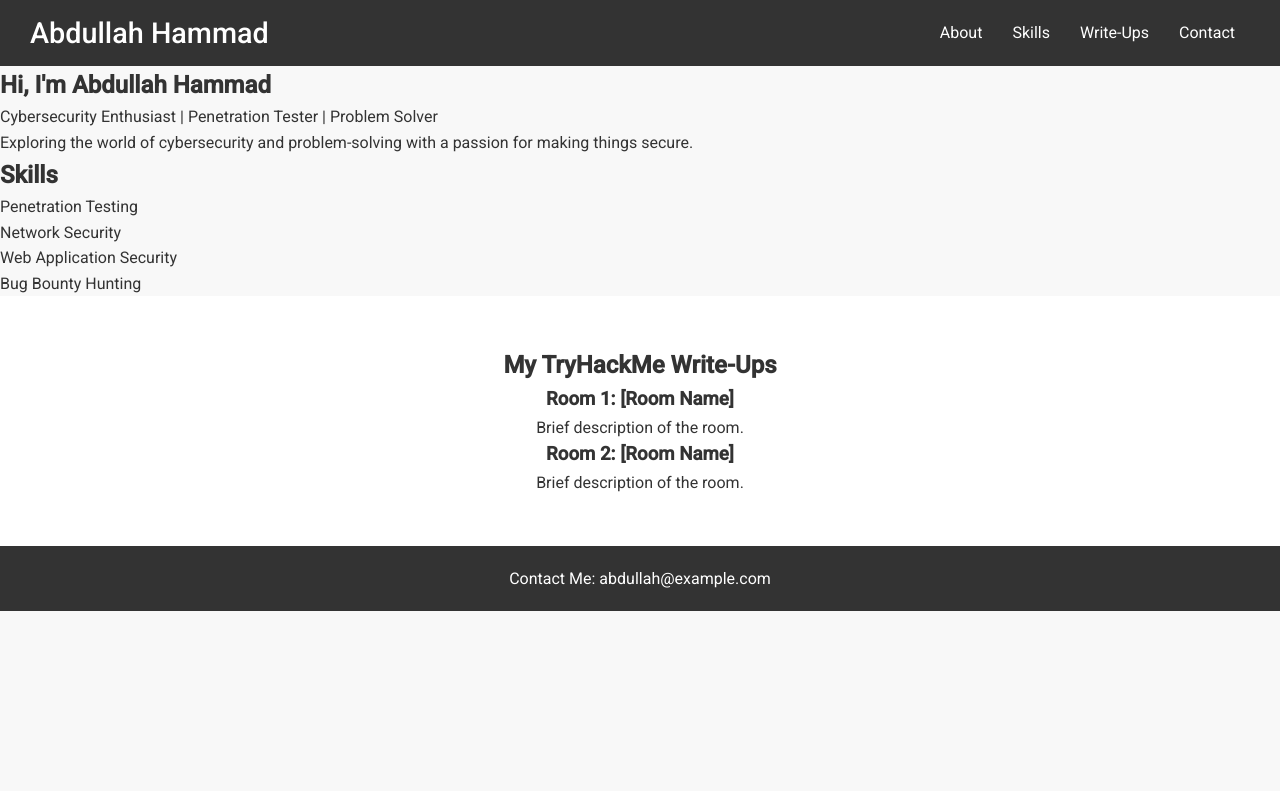
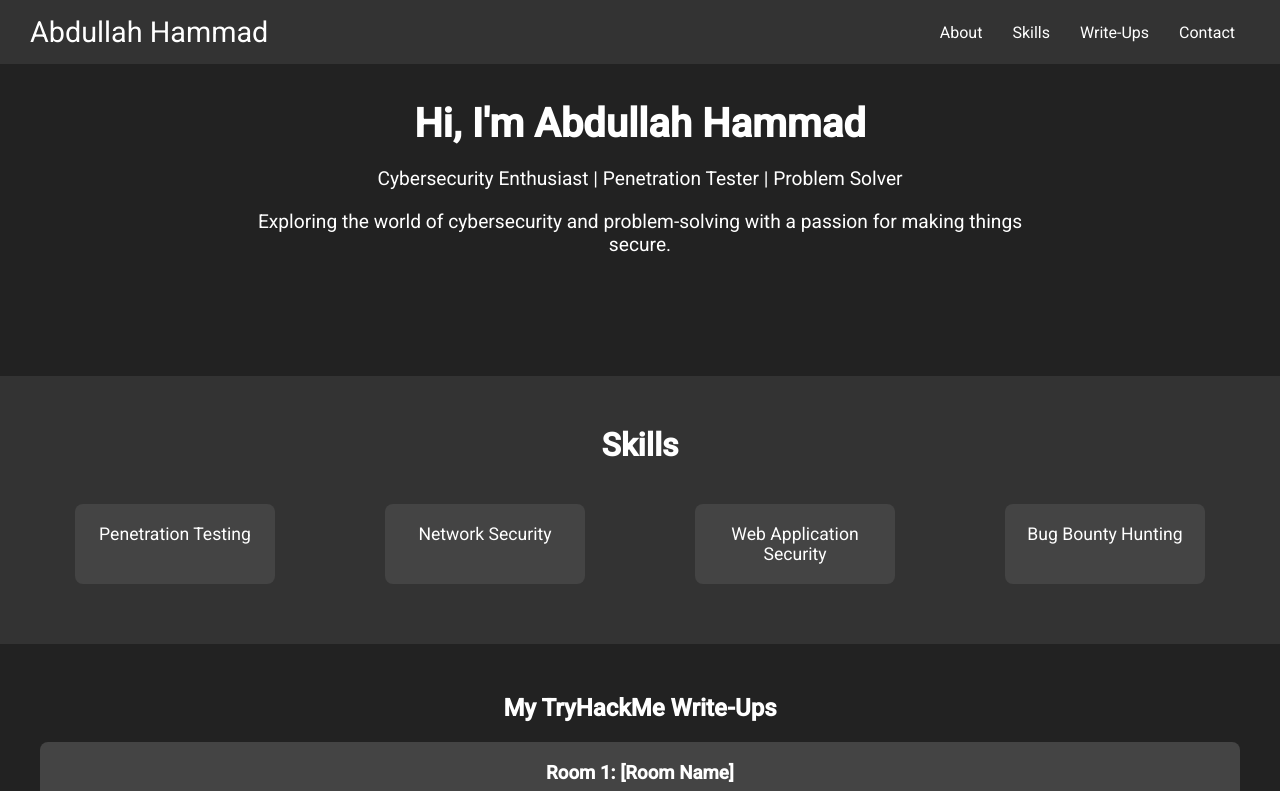
Before and after one commit to AbdullahHammad-1/AbdullahHammad-1.github.io, a plain HTML site: page index.html in a window 1280 px wide. Shown: the top 791 px of the page. Drawn offline with Linux system fonts and the light colour scheme; a script that the page names is missing.

Commit message:
Update style.css

```diff
--- a/style.css
+++ b/style.css
@@ -7,23 +7,28 @@
 
 body {
     font-family: 'Roboto', sans-serif;
-    line-height: 1.6;
-    background-color: #f8f8f8;
-    color: #333;
+    background-color: #111;
+    color: #fff;
 }
 
-/* Navbar */
+header {
+    position: fixed;
+    top: 0;
+    left: 0;
+    width: 100%;
+    background-color: #333;
+    padding: 15px 30px;
+    z-index: 10;
+}
+
 .navbar {
     display: flex;
     justify-content: space-between;
     align-items: center;
-    background-color: #333;
-    padding: 10px 30px;
 }
 
 .navbar .logo {
     font-size: 1.8rem;
-    font-weight: 500;
     color: #fff;
 }
 
@@ -40,116 +45,133 @@ body {
     text-decoration: none;
     color: #fff;
     font-size: 1rem;
-    transition: color 0.3s;
+    transition: 0.3s ease;
 }
 
 .navbar ul li a:hover {
-    color: #f4f4f4;
+    color: #FFD700;
 }
 
-/* Intro Section */
-#intro {
-    height: 100vh;
-    background: url('intro-background.jpg') no-repeat center center/cover;
-    display: flex;
-    justify-content: center;
-    align-items: center;
-    color: #fff;
+/* About Section */
+#about {
+    padding: 100px 20px;
+    text-align: center;
+    background-color: #222;
+}
+
+#about h1 {
+    font-size: 2.5rem;
+    margin-bottom: 20px;
+}
+
+#about p {
+    font-size: 1.2rem;
+    max-width: 800px;
+    margin: 20px auto;
+}
+
+/* Skills Section */
+#skills {
+    padding: 50px 20px;
+    background-color: #333;
     text-align: center;
 }
 
-#intro h1 {
-    font-size: 3.5rem;
-    margin-bottom: 10px;
+#skills h2 {
+    font-size: 2rem;
+    margin-bottom: 30px;
 }
 
-#intro p {
-    font-size: 1.5rem;
+.skills-list {
+    display: flex;
+    justify-content: space-around;
+    flex-wrap: wrap;
+}
+
+.skill-card {
+    background-color: #444;
+    padding: 20px;
+    border-radius: 8px;
+    margin: 10px;
+    width: 200px;
+    text-align: center;
+    font-size: 1.1rem;
+    cursor: pointer;
+}
+
+.skill-card:hover {
+    background-color: #FFD700;
 }
 
 /* Write-Ups Section */
 #writeups {
     padding: 50px 20px;
-    background-color: #fff;
+    background-color: #222;
     text-align: center;
 }
 
-.writeup-list {
-    display: grid;
-    grid-template-columns: repeat(auto-fit, minmax(300px, 1fr));
-    gap: 20px;
-}
-
-.writeup {
-    background-color: #f9f9f9;
+.writeup-card {
+    background-color: #444;
     padding: 20px;
     border-radius: 8px;
-    box-shadow: 0 4px 6px rgba(0, 0, 0, 0.1);
+    margin: 20px;
+    transition: 0.3s ease;
     cursor: pointer;
 }
 
-.writeup h3 {
-    font-size: 1.5rem;
-    color: #333;
+.writeup-card:hover {
+    background-color: #FFD700;
+    transform: translateY(-5px);
 }
 
-.writeup p {
-    font-size: 1rem;
-    color: #555;
+.writeup-card h3 {
     margin-bottom: 10px;
 }
 
-.writeup:hover {
-    transform: translateY(-5px);
-    box-shadow: 0 6px 12px rgba(0, 0, 0, 0.15);
+.writeup-card p {
+    font-size: 1rem;
 }
 
 /* Modal */
 .modal {
     display: none;
     position: fixed;
-    z-index: 1;
+    z-index: 1000;
+    top: 0;
     left: 0;
-    top: 0;
     width: 100%;
     height: 100%;
+    background-color: rgba(0, 0, 0, 0.8);
     overflow: auto;
-    background-color: rgba(0, 0, 0, 0.4);
 }
 
 .modal-content {
-    background-color: #fff;
-    margin: 10% auto;
-    padding: 20px;
-    border-radius: 8px;
+    background-color: #333;
+    margin: 15% auto;
+    padding: 30px;
+    border-radius: 10px;
     width: 60%;
+    color: #fff;
 }
 
 .close {
-    color: #aaa;
+    color: #fff;
     font-size: 28px;
-    font-weight: bold;
     position: absolute;
-    top: 0;
-    right: 10px;
-}
-
-.close:hover,
-.close:focus {
-    color: #000;
-    text-decoration: none;
+    top: 10px;
+    right: 20px;
     cursor: pointer;
 }
 
-/* Footer */
+/* Footer Section */
 footer {
-    padding: 20px 0;
+    padding: 20px;
     text-align: center;
     background-color: #333;
     color: #fff;
 }
 
 footer a {
-    color: #fff;
+    color: #FFD700;
     text-decoration: none;
 }
```
